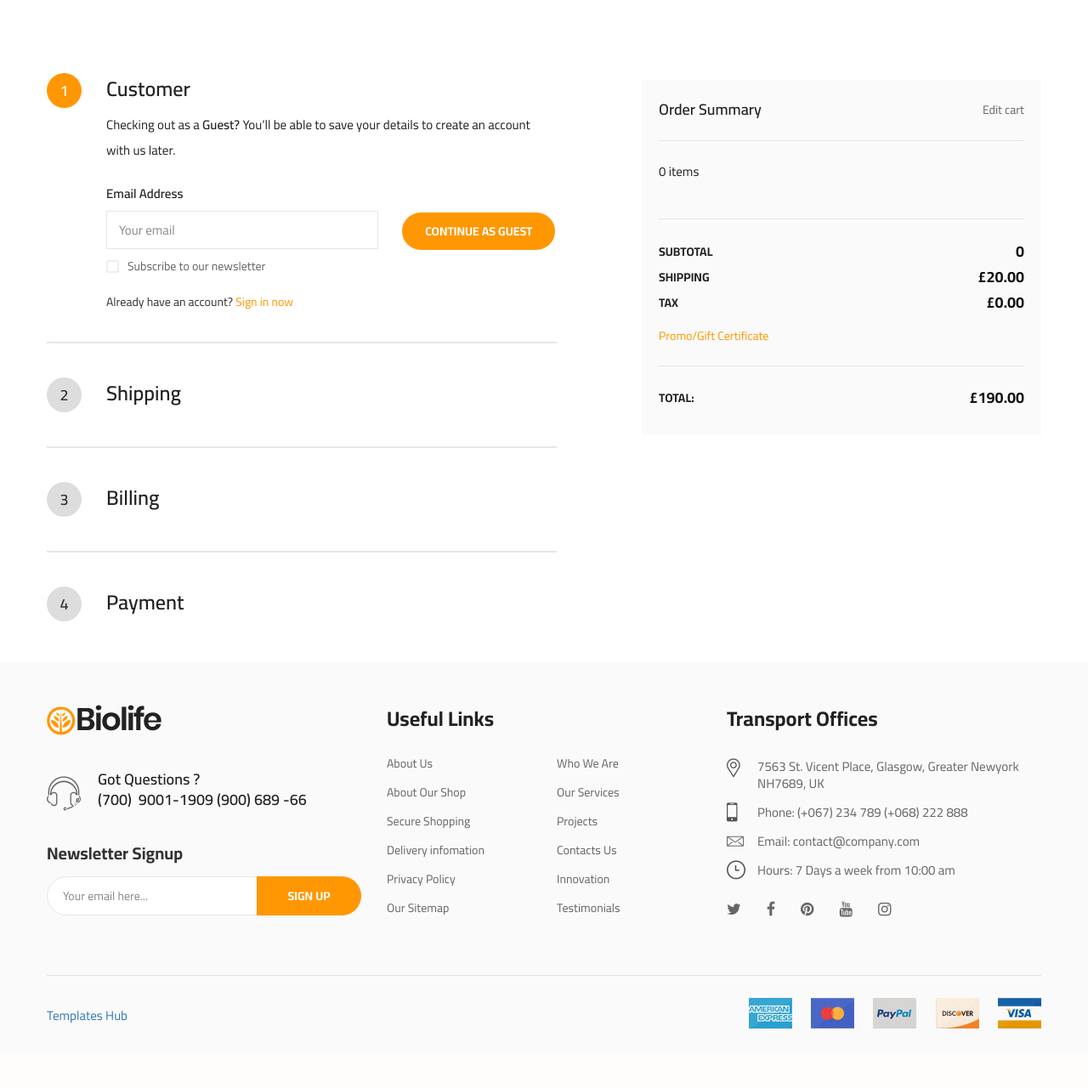
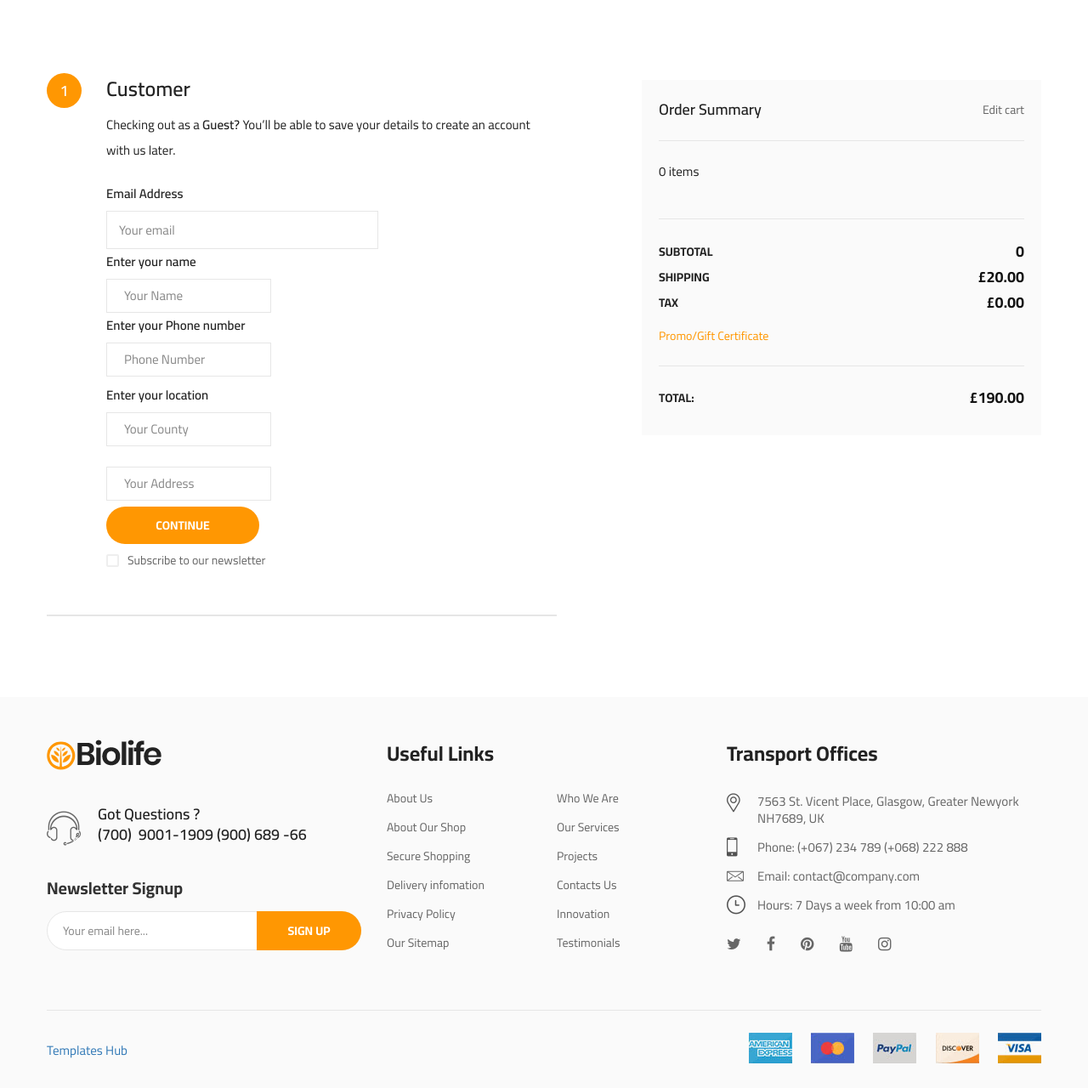
Before and after one commit to LEENICK76/greenlife, a Django app: page /checkout/ in a window 1280 px wide. Shown: the part 431-1711 px from the top of the page at 85% size. Before the commit the page ends 1641 px from the top, so only its background shows below. Run offline with Django 3.2, Linux system fonts and the light colour scheme; some libraries are stand-ins or nearby versions; some web fonts are replaced.

Commit message:
Done with authenticated user, add to cart and payment.

```diff
--- a/core/models.py
+++ b/core/models.py
@@ -10,7 +10,7 @@ class Customer(models.Model):
     user = models.OneToOneField(User, on_delete=models.CASCADE, blank=True, null=True)
     name = models.CharField(max_length=255, null=True)
     email = models.CharField(max_length=255, null=True)
-    number = models.IntegerField
+    number = models.IntegerField()
 
     def __str__(self):
         return self.name
@@ -56,7 +56,6 @@ class OrderItem(models.Model):
 class ShippingAddress(models.Model):
     customer = models.ForeignKey(Customer, on_delete=models.SET_NULL, blank=True, null=True)
     order = models.ForeignKey(Order, on_delete=models.SET_NULL, blank=True, null=True)
-    seller = models.ForeignKey(Seller, on_delete=models.SET_NULL, null=True, blank=True)
     number = models.IntegerField()
     address = models.CharField(max_length=255, null=True)
     county = models.CharField(max_length=255, null=True)
--- a/core/urls.py
+++ b/core/urls.py
@@ -6,5 +6,6 @@ urlpatterns = [
     path('', views.home, name='home'),
     path('cart/', views.cart, name='cart'),
     path('checkout/', views.checkout, name='checkout'),
-    path('update_item/', views.update_item, name='update_item')
+    path('update_item/', views.update_item, name='update_item'),
+    path('process_order/', views.process_order, name='process_order'),
 ]
--- a/core/views.py
+++ b/core/views.py
@@ -1,3 +1,4 @@
+import datetime
 import json
 
 from django.http import JsonResponse
@@ -82,3 +83,32 @@ def update_item(request):
     if order_item.quantity <= 0:
         order_item.delete()
     return JsonResponse('Item was added', safe=False)
+
+
+def process_order(request):
+    transaction_id = datetime.datetime.now().timestamp()
+    data = json.loads(request.body)
+    if request.user.is_authenticated:
+        customer = request.user.customer
+        order, created = Order.objects.get_or_create(customer=customer, complete=False)
+        total = float(data['form']['total'])
+        order.transaction_id = transaction_id
+
+        if total == order.get_cart_total:
+            order.complete = True
+        order.save()
+
+        if order.complete:
+            ShippingAddress.objects.create(
+                customer=customer,
+                order=order,
+                number=customer.number,
+                address=data['shippingInfo']['address'],
+                county=data['shippingInfo']['county'],
+                country=data['shippingInfo']['country'],
+            )
+    response = {
+        'Payment': 'Complete',
+    }
+    print(request.body)
+    return JsonResponse(response, safe=False)
--- a/templates/core/checkout.html
+++ b/templates/core/checkout.html
@@ -34,30 +34,42 @@
                                         <div class="box-content">
                                             <p class="txt-desc">Checking out as a <a class="pmlink" href="#">Guest?</a> You’ll be able to save your details to create an account with us later.</p>
                                             <div class="login-on-checkout">
-                                                <form action="#" name="frm-login" method="post">
+                                                <form action="#" name="frm-login" method="post" id="form-cart">
                                                     <p class="form-row">
+                                                        {% csrf_token %}
+                                                        <div class="form-row" id="user-details">
                                                             <label for="input_email">Email Address</label>
                                                             <input type="email" name="email" id="input_email" value="" placeholder="Your email">
-                                                        <button type="submit" name="btn-sbmt" class="btn">Continue As Guest</button>
+                                                            <label for="input_name">Enter your name</label>
+                                                            <input type="text" name="name" value="" placeholder="Your Name" class="txt-input">
+                                                            <label for="input_phone">Enter your Phone number</label>
+                                                            <input type="tel" name="phone" value="" placeholder="Phone Number" class="txt-input">
+                                                        </div>
+                                                        <div class="form-row" id="user-location">
+                                                            <label for="text">Enter your location</label>
+                                                            <input type="text" name="county" value="" placeholder="Your County" class="txt-input"><br><br>
+                                                            <input type="text" name="address" value="" placeholder="Your Address" class="txt-input">
+                                                        </div>
+                                                        <p class="form-row">
+                                                            <button class="btn" type="submit" id="cart-button" name="btn-sbmt">Continue</button>
                                                         </p>
                                                         <p class="form-row">
                                                             <input type="checkbox" name="subcribe" id="input_subcribe" >
                                                             <label for="input_subcribe">Subscribe to our newsletter</label>
                                                         </p>
-                                                    <p class="msg">Already have an account? <a href="#" class="link-forward">Sign in now</a></p>
+                                                    </p>
                                                 </form>
                                             </div>
                                         </div>
                                     </div>
                                 </li>
                                 <li class="step 2nd">
-                                    <div class="checkout-act"><h3 class="title-box"><span class="number">2</span>Shipping</h3></div>
-                                </li>
-                                <li class="step 3rd">
-                                    <div class="checkout-act"><h3 class="title-box"><span class="number">3</span>Billing</h3></div>
-                                </li>
-                                <li class="step 4th">
-                                    <div class="checkout-act"><h3 class="title-box"><span class="number">4</span>Payment</h3></div>
+                                    <div class="checkout-act hidden" id="payment"><h3 class="title-box"><span class="number">2</span>Payment</h3></div>
+                                    <div class="login-on-checkout">
+                                        <p class="form-row">
+                                            <button class="btn hidden" type="submit" id="cart-payment" name="btn-sbmt">Make Payment</button>
+                                        </p>
+                                    </div>
                                 </li>
                             </ul>
                         </div>
@@ -149,4 +161,72 @@
             </div>
         </div>
     </div>
+    <script type="text/javascript">
+        var total = '{{ order.get_cart_total }}'
+
+        if (user !== 'AnonymousUser'){
+                document.getElementById('user-details').innerHTML = ''
+                document.getElementById('user-details').classList.add('hidden');
+
+                document.getElementById('cart-button').addEventListener('click', function(e){
+                    document.getElementById('payment').classList.remove('hidden');
+                    document.getElementById('cart-payment').classList.remove('hidden');
+                })
+            }
+        var form = document.getElementById('form-cart')
+        form.addEventListener('submit', function (e) {
+            e.preventDefault();
+            console.log('form-submitted')
+            document.getElementById('cart-button').classList.add('hidden')
+            document.getElementById('form-cart').classList.add('hidden')
+            document.getElementById('payment').classList.remove('hidden')
+
+            document.getElementById('cart-payment').addEventListener('click', function (e){
+                submitFormData()
+            })
+
+        })
+        function submitFormData(){
+            console.log('Payment button clicked')
+            var userFormData = {
+                'name': null,
+                'email': null,
+                'total': total,
+            }
+            var shippingInfo = {
+                'country': null,
+                'county': null,
+                'address': null,
+
+            }
+            if (user !== 'AnonymousUser'){
+                shippingInfo.country = "Kenya"
+                shippingInfo.county = form.county.value;
+                shippingInfo.address = form.address.value;
+            }
+            else{
+                userFormData.name = form.name.value;
+                userFormData.email = form.email.value;
+                shippingInfo.country = "Kenya"
+                shippingInfo.county = form.county.value;
+                shippingInfo.address = form.address.value;
+
+            }
+            var url = '/process_order/'
+            fetch(url, {
+                method: 'POST',
+                headers: {
+                    'Content-Type': 'application/json',
+                    'X-CSRFToken': csrftoken
+                },
+                body: JSON.stringify({'form': userFormData, 'shippingInfo': shippingInfo})
+            })
+            .then((response) => response.json())
+            .then((data) => {
+                console.log('Success:', data);
+                alert('Transaction Complete');
+                window.location.href = "{% url 'home' %}"
+            })
+        }
+    </script>
 {% endblock %}
```
Also changed, not shown: Products/migrations/0002_product_shipping.py (added), Products/migrations/0003_remove_product_shipping.py (added), core/migrations/0002_remove_shippingaddress_seller.py (added), core/migrations/0003_customer_number.py (added), static/images/p-06.jpg (added), static/images/p-07.jpg (added), static/images/p-12.jpg (added), static/images/p-14_mzeDbky.jpg (added), static/images/p-22.jpg (added), static/images/p-22_42VIRbl.jpg (added). Lines whose indentation alone changed are shown as unchanged.
